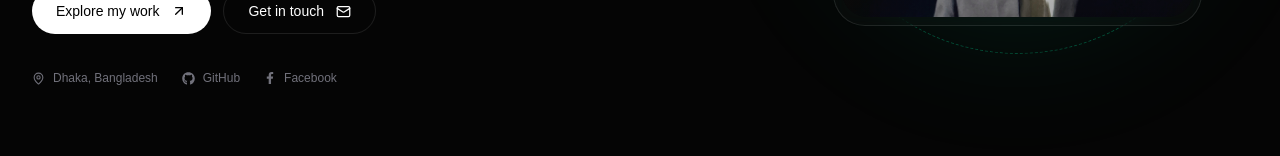
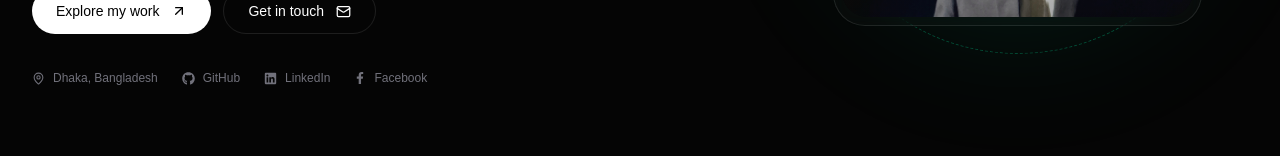
Before and after one commit to Fazle240102/personal-portfolio, a Next.js app: page / in a window 1280 px wide. Shown: the part 598-754 px from the top of the page. Built offline with nearby package versions, Linux system fonts and the light colour scheme.

Commit message:
Add LinkedIn profile

```diff
--- a/app/page.tsx
+++ b/app/page.tsx
@@ -18,8 +18,7 @@ import {
   Menu,
   X,
 } from "lucide-react";
-import { FaGithub, FaFacebookF } from "react-icons/fa";
-
+import { FaGithub, FaFacebookF, FaLinkedin } from "react-icons/fa";
 const projects = [
   {
     number: "01",
@@ -364,6 +363,16 @@ export default function Home() {
               >
                 <FaGithub size={13} />
                 GitHub
+              </a>
+
+              <a
+                href="https://www.linkedin.com/in/fazle240102/"
+                target="_blank"
+                rel="noreferrer"
+                className="flex items-center gap-2 transition hover:text-white"
+              >
+                <FaLinkedin size={13} />
+                LinkedIn
               </a>
 
               <a
@@ -923,6 +932,16 @@ export default function Home() {
               </a>
 
               <a
+                href="https://www.linkedin.com/in/fazle240102/"
+                target="_blank"
+                rel="noreferrer"
+                className="flex items-center gap-2 transition hover:text-white"
+              >
+                <FaLinkedin size={13} />
+                LinkedIn
+              </a>
+
+              <a
                 href="https://www.facebook.com/fazle.rabbi20046"
                 target="_blank"
                 rel="noreferrer"
```
